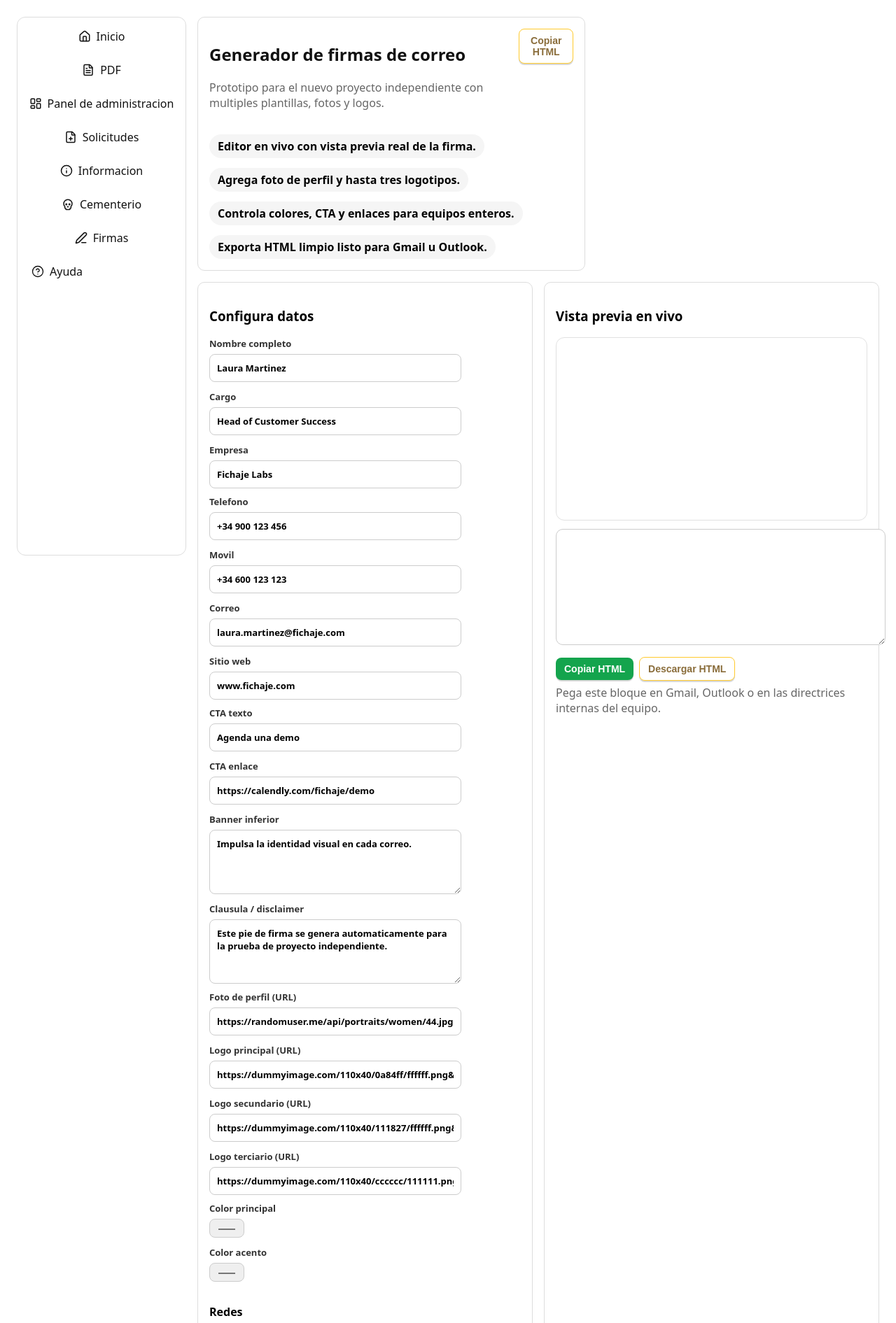
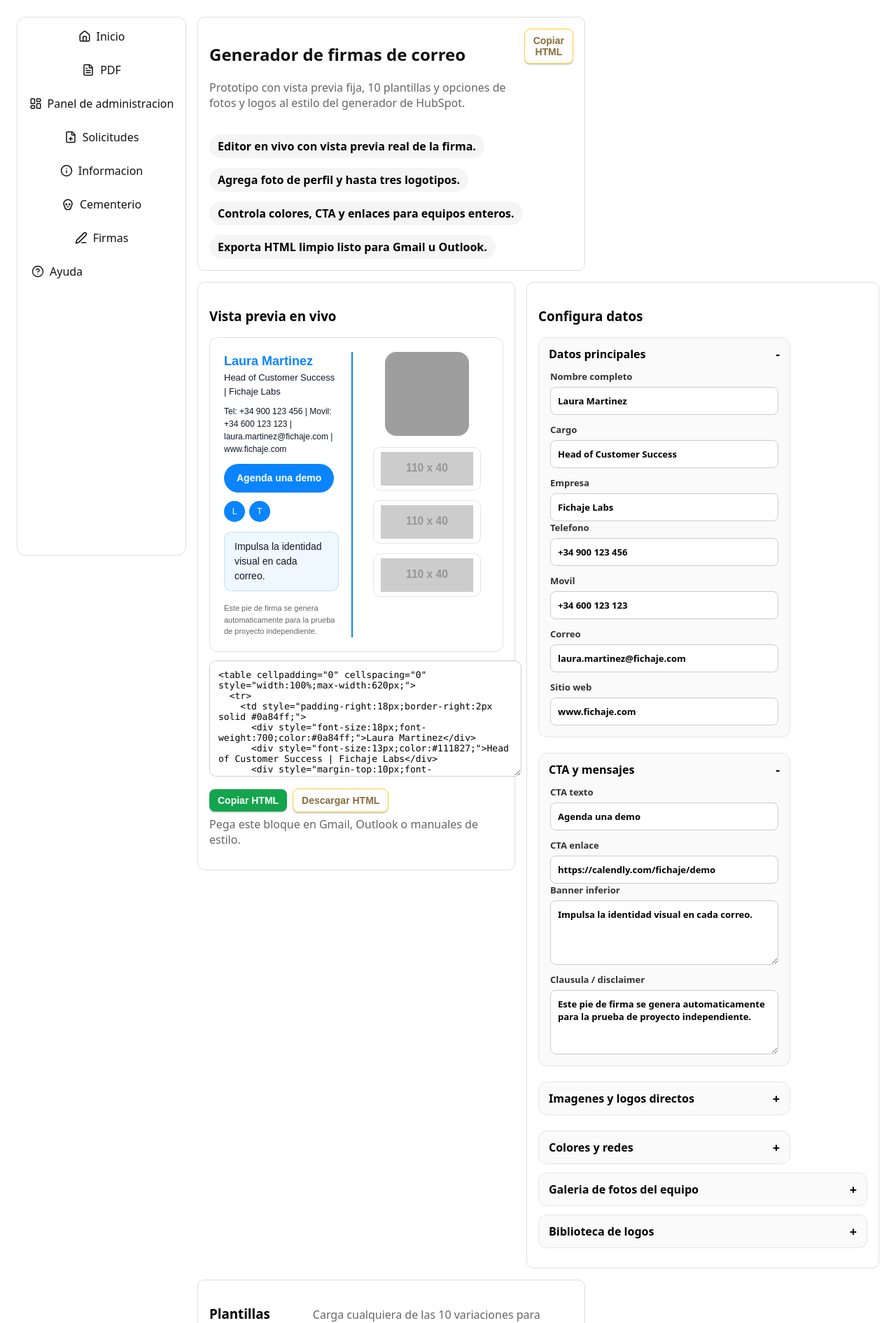
Before and after one commit to cdryampi/fichaje-rapido2, a Flask app: page /firmas in a window 1280 px wide. Shown: the top 1891 px of the page at 70% size. Run offline with Flask 3, Linux system fonts and the light colour scheme; a user stored in the database is signed in; grey boxes labelled with a size stand in for pictures from a placeholder-image service; some libraries are stand-ins or nearby versions; grey boxes are pictures that could not be loaded.

Commit message:
Refactor email signature generator layout with accordion sections for better organization and fixed preview

```diff
--- a/templates/firmas.html
+++ b/templates/firmas.html
@@ -9,6 +9,7 @@
   .signature-preview .cta-link{display:inline-block;margin-top:12px;padding:10px 18px;border-radius:999px;font-weight:600;text-decoration:none}
   .signature-preview .social-pill{display:inline-flex;align-items:center;justify-content:center;width:30px;height:30px;border-radius:999px;font-size:12px;color:#fff;margin-right:6px;text-decoration:none}
   .signature-preview .disclaimer{margin-top:16px;font-size:11px;color:#666}
+  .preview-card{position:sticky;top:16px;align-self:flex-start}
   .sig-grid{display:grid;grid-template-columns:repeat(auto-fit,minmax(180px,1fr));gap:12px}
   .sig-grid label{display:flex;flex-direction:column;font-size:13px;font-weight:600;color:#333}
   .sig-grid label input,.sig-grid label textarea{margin-top:6px;padding:10px;border-radius:8px;border:1px solid #ccc;font:inherit}
@@ -25,7 +26,6 @@
   .sig-social-labels{display:grid;grid-template-columns:repeat(auto-fit,minmax(200px,1fr));gap:12px;margin-top:12px}
   .sig-social-labels label{font-size:13px;font-weight:600;color:#333;display:flex;flex-direction:column}
   .sig-social-labels input{margin-top:6px;padding:10px;border-radius:8px;border:1px solid #ccc;font:inherit}
-  .sig-photo-section,.sig-logo-section{margin-top:24px}
   .sig-photo-gallery{display:grid;grid-template-columns:repeat(auto-fit,minmax(150px,1fr));gap:12px}
   .sig-photo-card{border:1px solid #e5e5e5;border-radius:12px;padding:10px;display:flex;flex-direction:column;gap:6px;align-items:center;text-align:center}
   .sig-photo-card img{width:80px;height:80px;border-radius:999px;object-fit:cover}
@@ -34,9 +34,16 @@
   .sig-logo-card img{max-width:160px;height:50px;object-fit:contain;background:#fff;border:1px dashed #dcdcdc;border-radius:8px;padding:6px}
   .sig-logo-card-actions{display:flex;flex-wrap:wrap;gap:8px}
   .sig-logo-card-actions button{flex:1 1 auto}
+  .sig-accordion{border:1px solid #e5e5e5;border-radius:12px;background:#fafafa;margin-bottom:12px}
+  .sig-accordion summary{cursor:pointer;list-style:none;padding:12px 14px;font-weight:700;display:flex;align-items:center;justify-content:space-between}
+  .sig-accordion summary::after{content:'+';font-size:18px;line-height:1}
+  .sig-accordion[open] summary::after{content:'-'}
+  .sig-accordion summary::-webkit-details-marker{display:none}
+  .sig-accordion-body{padding:0 16px 16px 16px}
   @media (min-width: 960px){
-    .signature-columns{flex-direction:row}
+    .signature-columns{flex-direction:row;align-items:flex-start}
     .signature-columns > .card{flex:1}
+    .preview-card{max-width:420px}
   }
 </style>
 <div class="signature-builder">
@@ -44,7 +51,7 @@
     <div class="header" style="align-items:flex-start;">
       <div>
         <h2>Generador de firmas de correo</h2>
-        <p class="muted">Prototipo para el nuevo proyecto independiente con multiples plantillas, fotos y logos.</p>
+        <p class="muted">Prototipo con vista previa fija, 10 plantillas y opciones de fotos y logos al estilo del generador de HubSpot.</p>
       </div>
       <div>
         <button type="button" class="btn btn-small btn-outline" data-copy-html>Copiar HTML</button>
@@ -58,9 +65,24 @@
   </div>
 
   <div class="signature-columns">
+    <div class="card preview-card">
+      <h3>Vista previa en vivo</h3>
+      <div class="signature-preview" data-signature-preview></div>
+      <textarea class="sig-html" readonly data-html-output></textarea>
+      <div class="sig-actions">
+        <button type="button" class="btn btn-small btn-green" data-copy-html>Copiar HTML</button>
+        <button type="button" class="btn btn-small btn-outline" data-download-html>Descargar HTML</button>
+        <span class="sig-toast" data-copy-toast hidden>HTML copiado al portapapeles.</span>
+      </div>
+      <p class="muted" style="margin-top:6px;">Pega este bloque en Gmail, Outlook o manuales de estilo.</p>
+    </div>
+
     <div class="card">
       <h3>Configura datos</h3>
       <form id="signature-form">
+        <details class="sig-accordion" open>
+          <summary>Datos principales</summary>
+          <div class="sig-accordion-body">
             <div class="sig-grid">
               <label>Nombre completo
                 <input type="text" name="full_name" value="{{ defaults.full_name }}" required>
@@ -86,6 +108,12 @@
                 <input type="text" name="website" value="{{ defaults.website }}">
               </label>
             </div>
+          </div>
+        </details>
+
+        <details class="sig-accordion" open>
+          <summary>CTA y mensajes</summary>
+          <div class="sig-accordion-body">
             <div class="sig-grid">
               <label>CTA texto
                 <input type="text" name="cta_label" value="{{ defaults.cta_label }}">
@@ -93,6 +121,8 @@
               <label>CTA enlace
                 <input type="url" name="cta_url" value="{{ defaults.cta_url }}">
               </label>
+            </div>
+            <div class="sig-grid">
               <label>Banner inferior
                 <textarea name="banner_text">{{ defaults.banner_text }}</textarea>
               </label>
@@ -100,6 +130,12 @@
                 <textarea name="disclaimer">{{ defaults.disclaimer }}</textarea>
               </label>
             </div>
+          </div>
+        </details>
+
+        <details class="sig-accordion">
+          <summary>Imagenes y logos directos</summary>
+          <div class="sig-accordion-body">
             <div class="sig-grid">
               <label>Foto de perfil (URL)
                 <input type="url" name="profile_photo_url" value="{{ defaults.profile_photo_url }}">
@@ -114,6 +150,12 @@
                 <input type="url" name="logo_tertiary_url" value="{{ defaults.logo_tertiary_url }}">
               </label>
             </div>
+          </div>
+        </details>
+
+        <details class="sig-accordion">
+          <summary>Colores y redes</summary>
+          <div class="sig-accordion-body">
             <div class="sig-grid" style="align-items:end;">
               <label>Color principal
                 <input type="color" name="primary_color" value="{{ defaults.primary_color }}">
@@ -122,8 +164,6 @@
                 <input type="color" name="accent_color" value="{{ defaults.accent_color }}">
               </label>
             </div>
-        <div>
-          <h4>Redes</h4>
             <div class="sig-social-labels">
               {% for social in social_networks %}
               <label>{{ social.label }}
@@ -132,15 +172,13 @@
               {% endfor %}
             </div>
           </div>
+        </details>
       </form>
 
-      <div class="sig-photo-section">
-        <div class="header" style="align-items:flex-start;">
-          <div>
-            <h4>Galeria de fotos del equipo</h4>
-            <p class="muted">Selecciona una foto de referencia para colocarla automaticamente.</p>
-          </div>
-        </div>
+      <details class="sig-accordion">
+        <summary>Galeria de fotos del equipo</summary>
+        <div class="sig-accordion-body">
+          <p class="muted">Haz clic en cualquier foto para aplicarla a la firma.</p>
           <div class="sig-photo-gallery">
             {% for photo in profile_photos %}
             <div class="sig-photo-card">
@@ -152,14 +190,12 @@
             {% endfor %}
           </div>
         </div>
+      </details>
 
-      <div class="sig-logo-section">
-        <div class="header" style="align-items:flex-start;">
-          <div>
-            <h4>Biblioteca de logos</h4>
-            <p class="muted">Anade hasta tres logos (principal, secundario y terciario) para partners o acreditaciones.</p>
-          </div>
-        </div>
+      <details class="sig-accordion">
+        <summary>Biblioteca de logos</summary>
+        <div class="sig-accordion-body">
+          <p class="muted">Asigna cada logo al slot que necesites (principal, secundario o terciario).</p>
           <div class="sig-logo-library">
             {% for logo in logo_library %}
             <div class="sig-logo-card">
@@ -174,18 +210,7 @@
             {% endfor %}
           </div>
         </div>
-    </div>
-
-    <div class="card">
-      <h3>Vista previa en vivo</h3>
-      <div class="signature-preview" data-signature-preview></div>
-      <textarea class="sig-html" readonly data-html-output></textarea>
-      <div class="sig-actions">
-        <button type="button" class="btn btn-small btn-green" data-copy-html>Copiar HTML</button>
-        <button type="button" class="btn btn-small btn-outline" data-download-html>Descargar HTML</button>
-        <span class="sig-toast" data-copy-toast hidden>HTML copiado al portapapeles.</span>
-      </div>
-      <p class="muted" style="margin-top:6px;">Pega este bloque en Gmail, Outlook o en las directrices internas del equipo.</p>
+      </details>
     </div>
   </div>
 
@@ -222,7 +247,7 @@
   </div>
 </div>
 <script>
-(function(){
+document.addEventListener('DOMContentLoaded', function(){
   const form = document.getElementById('signature-form');
   if (!form) { return; }
   const preview = document.querySelector('[data-signature-preview]');
@@ -254,7 +279,7 @@
     if (/^https?:/i.test(value)) {
       return value;
     }
-    return 'https://' + value.replace(/^\\/*/, '');
+    return 'https://' + value.replace(/^\/*/, '');
   }
 
   function collectData() {
@@ -278,17 +303,17 @@
     const roleCompany = [data.role, data.company].filter(Boolean).map(safe).join(' | ');
     const contactChunks = [];
     if (data.phone) {
-      contactChunks.push(`Tel: <a href=\"tel:${escapeAttr(data.phone)}\" style=\"color:${escapeAttr(data.accent_color)};text-decoration:none;\">${safe(data.phone)}</a>`);
+      contactChunks.push(`Tel: <a href="tel:${escapeAttr(data.phone)}" style="color:${escapeAttr(data.accent_color)};text-decoration:none;">${safe(data.phone)}</a>`);
     }
     if (data.mobile) {
-      contactChunks.push(`Movil: <a href=\"tel:${escapeAttr(data.mobile)}\" style=\"color:${escapeAttr(data.accent_color)};text-decoration:none;\">${safe(data.mobile)}</a>`);
+      contactChunks.push(`Movil: <a href="tel:${escapeAttr(data.mobile)}" style="color:${escapeAttr(data.accent_color)};text-decoration:none;">${safe(data.mobile)}</a>`);
     }
     if (data.email) {
-      contactChunks.push(`<a href=\"mailto:${escapeAttr(data.email)}\" style=\"color:${escapeAttr(data.accent_color)};text-decoration:none;\">${safe(data.email)}</a>`);
+      contactChunks.push(`<a href="mailto:${escapeAttr(data.email)}" style="color:${escapeAttr(data.accent_color)};text-decoration:none;">${safe(data.email)}</a>`);
     }
     if (data.website) {
       const normalized = normalizeUrl(data.website);
-      contactChunks.push(`<a href=\"${escapeAttr(normalized)}\" style=\"color:${escapeAttr(data.accent_color)};text-decoration:none;\">${safe(data.website)}</a>`);
+      contactChunks.push(`<a href="${escapeAttr(normalized)}" style="color:${escapeAttr(data.accent_color)};text-decoration:none;">${safe(data.website)}</a>`);
     }
     const contactHtml = contactChunks.join(' | ');
     const socialHtml = socialKeys.map(key => {
@@ -297,29 +322,28 @@
       const normalized = normalizeUrl(url);
       const label = SOCIAL_FIELDS.find(item => item.key === key)?.label || key;
       const letter = escapeHtml(label.charAt(0));
-      return `<a href=\"${escapeAttr(normalized)}\" class=\"social-pill\" style=\"background:${escapeAttr(data.primary_color)};\" target=\"_blank\" rel=\"noopener\">${letter}</a>`;
+      return `<a href="${escapeAttr(normalized)}" class="social-pill" style="background:${escapeAttr(data.primary_color)};" target="_blank" rel="noopener">${letter}</a>`;
     }).filter(Boolean).join('');
-    const ctaHtml = (data.cta_label && data.cta_url) ? `<a href=\"${escapeAttr(normalizeUrl(data.cta_url))}\" class=\"cta-link\" style=\"background:${escapeAttr(data.primary_color)};color:#fff;\" target=\"_blank\" rel=\"noopener\">${safe(data.cta_label)}</a>` : '';
-    const bannerHtml = data.banner_text ? `<div style=\"margin-top:14px;padding:10px 14px;border-radius:10px;background:${escapeAttr(data.primary_color)}10;color:${escapeAttr(data.accent_color)};border:1px solid ${escapeAttr(data.primary_color)}33;\">${safe(data.banner_text)}</div>` : '';
-    const disclaimerHtml = data.disclaimer ? `<div class=\"disclaimer\">${safe(data.disclaimer)}</div>` : '';
-    const profilePhoto = data.profile_photo_url ? `<img src=\"${escapeAttr(data.profile_photo_url)}\" alt=\"Perfil\" style=\"width:120px;height:120px;border-radius:16px;object-fit:cover;display:block;margin:0 auto;\">` : '';
+    const ctaHtml = (data.cta_label && data.cta_url) ? `<a href="${escapeAttr(normalizeUrl(data.cta_url))}" class="cta-link" style="background:${escapeAttr(data.primary_color)};color:#fff;" target="_blank" rel="noopener">${safe(data.cta_label)}</a>` : '';
+    const bannerHtml = data.banner_text ? `<div style="margin-top:14px;padding:10px 14px;border-radius:10px;background:${escapeAttr(data.primary_color)}10;color:${escapeAttr(data.accent_color)};border:1px solid ${escapeAttr(data.primary_color)}33;">${safe(data.banner_text)}</div>` : '';
+    const disclaimerHtml = data.disclaimer ? `<div class="disclaimer">${safe(data.disclaimer)}</div>` : '';
+    const profilePhoto = data.profile_photo_url ? `<img src="${escapeAttr(data.profile_photo_url)}" alt="Perfil" style="width:120px;height:120px;border-radius:16px;object-fit:cover;display:block;margin:0 auto;">` : '';
     const logos = [data.logo_url, data.logo_secondary_url, data.logo_tertiary_url].filter(Boolean);
-    const logosHtml = logos.length ? `<div style=\"margin-top:12px;text-align:center;\">${logos.map(url => `<img src=\"${escapeAttr(url)}\" alt=\"Logo\" style=\"display:inline-block;margin:4px;height:48px;width:140px;max-width:140px;object-fit:contain;border:1px solid #e5e5e5;border-radius:10px;padding:6px;background:#fff;\">`).join('')}</div>` : '';
+    const logosHtml = logos.length ? `<div style="margin-top:12px;text-align:center;">${logos.map(url => `<img src="${escapeAttr(url)}" alt="Logo" style="display:inline-block;margin:4px;height:48px;width:140px;max-width:140px;object-fit:contain;border:1px solid #e5e5e5;border-radius:10px;padding:6px;background:#fff;">`).join('')}</div>` : '';
     const needsRightColumn = Boolean(profilePhoto || logosHtml);
     const borderRight = needsRightColumn ? `border-right:2px solid ${escapeAttr(data.primary_color)};` : '';
-
     const rightColumn = needsRightColumn ? `
-    <td style=\"padding-left:18px;text-align:center;\">${profilePhoto}${logosHtml}</td>` : '';
+    <td style="padding-left:18px;text-align:center;">${profilePhoto}${logosHtml}</td>` : '';
 
     return `
-<table cellpadding=\"0\" cellspacing=\"0\" style=\"width:100%;max-width:620px;\">
+<table cellpadding="0" cellspacing="0" style="width:100%;max-width:620px;">
   <tr>
-    <td style=\"padding-right:18px;${borderRight}\">
-      <div style=\"font-size:18px;font-weight:700;color:${escapeAttr(data.primary_color)};\">${name}</div>
-      <div style=\"font-size:13px;color:${escapeAttr(data.accent_color)};\">${roleCompany}</div>
-      <div style=\"margin-top:10px;font-size:12px;color:${escapeAttr(data.accent_color)};\">${contactHtml}</div>
+    <td style="padding-right:18px;${borderRight}">
+      <div style="font-size:18px;font-weight:700;color:${escapeAttr(data.primary_color)};">${name}</div>
+      <div style="font-size:13px;color:${escapeAttr(data.accent_color)};">${roleCompany}</div>
+      <div style="margin-top:10px;font-size:12px;color:${escapeAttr(data.accent_color)};">${contactHtml}</div>
       ${ctaHtml}
-      <div style=\"margin-top:12px;\">${socialHtml}</div>
+      <div style="margin-top:12px;">${socialHtml}</div>
       ${bannerHtml}
       ${disclaimerHtml}
     </td>${rightColumn}
@@ -432,6 +456,6 @@
 
   applyData(DEFAULTS);
   update();
-})();
+});
 </script>
 {% endblock %}
```
Lines whose indentation alone changed are shown as unchanged.
